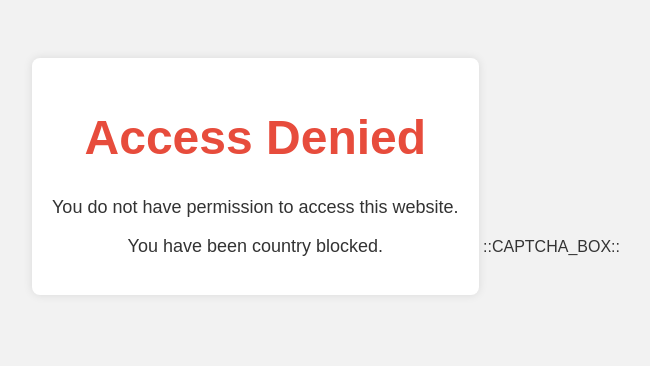
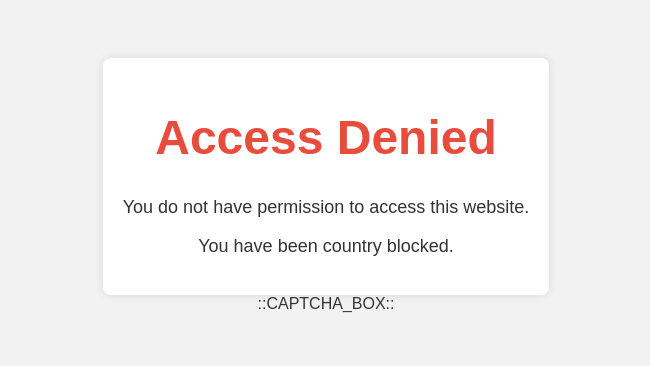
Before and after one commit to whatyouonabout/country-denied-page, a plain HTML site: page index.html in a window 1280 px wide. Shown: the whole page, without its empty margins (314-964 px from the left). Drawn offline with Linux system fonts and the light colour scheme.

Commit message:
Update index.html

```diff
--- a/index.html
+++ b/index.html
@@ -37,6 +37,10 @@
         <p>You have been country blocked.</p>
 
     </div>
+<div>
+  <!-- This placeholder is replaced with CAPTCHA by the backend -->
+  ::CAPTCHA_BOX::
+</div>
 </body>
-    ::CAPTCHA_BOX::
+
 </html>
```
